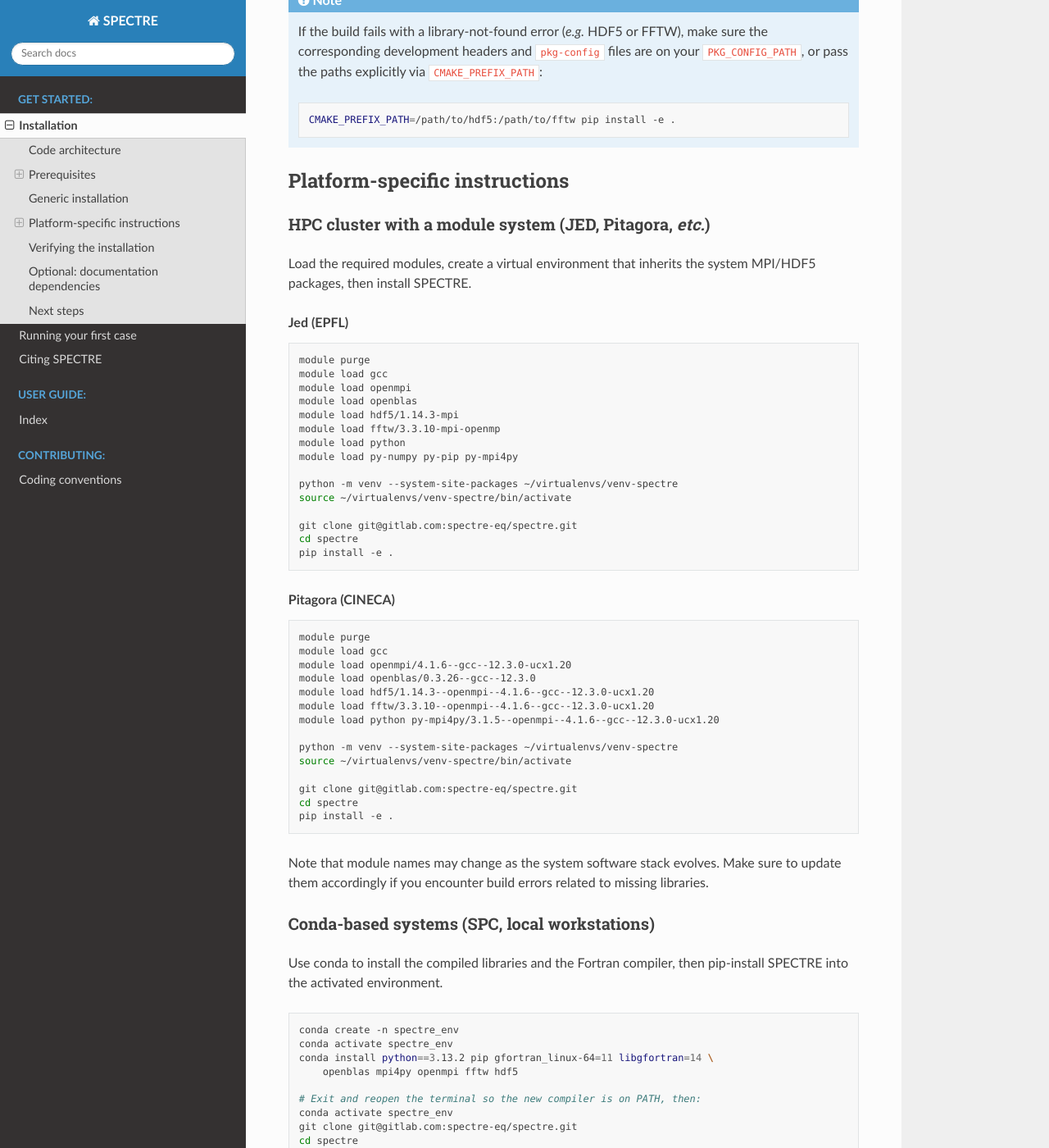
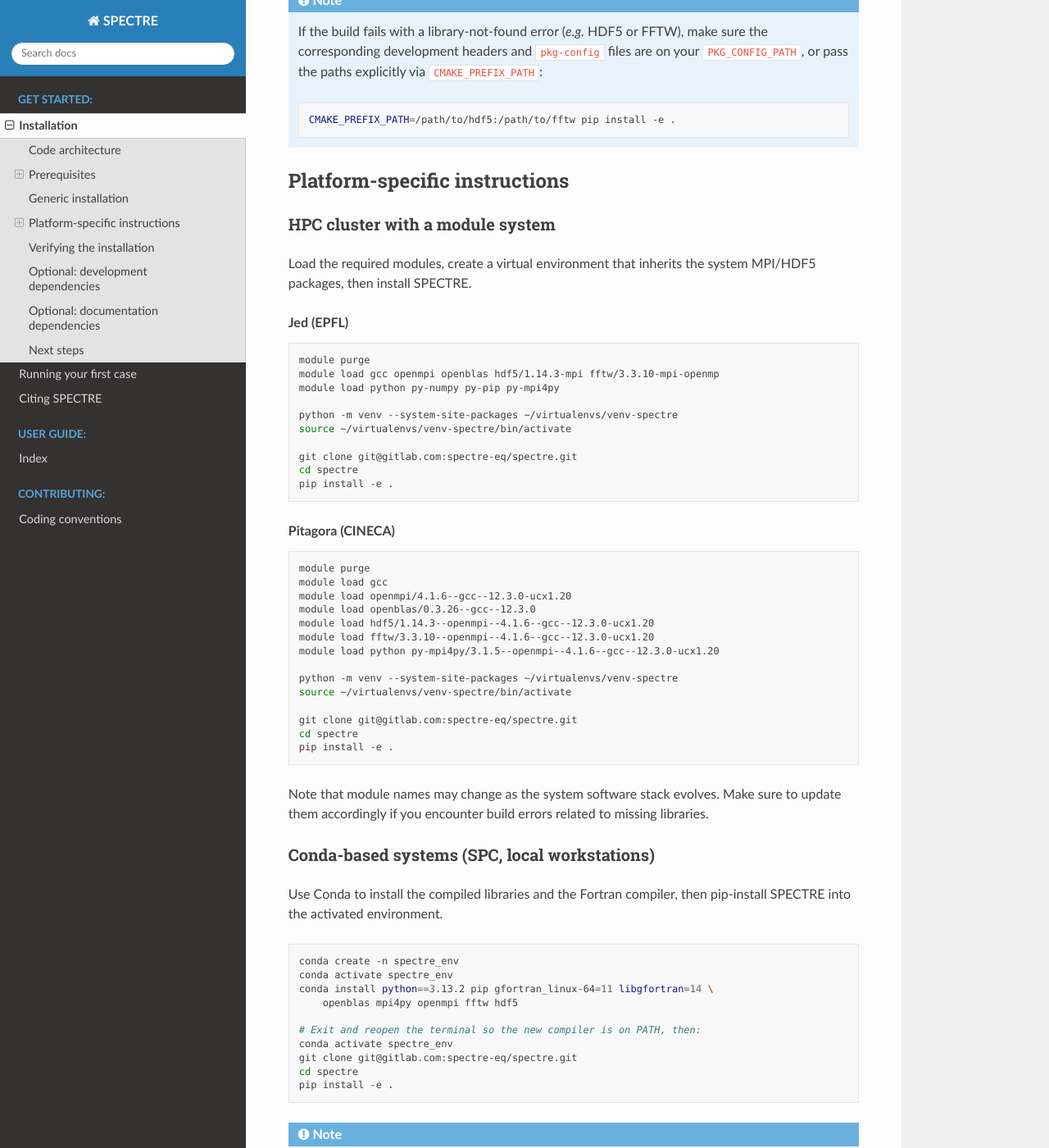
Before and after one commit to ANU-HPC/SPECTRE, a Sphinx documentation site: the page built from docs/source/get_started/installation.rst, in a window 1280 px wide and 1400 px high, scrolled down 1661 px. Shown: the whole window at 82% size. Built offline with Sphinx 7.4.7 and the Read the Docs theme 3.1.0, drawn with Linux system fonts in a browser that asks for light colours; some of the changed text lies outside the part shown.

Commit message:
Update installation documentation

```diff
--- a/docs/source/get_started/installation.rst
+++ b/docs/source/get_started/installation.rst
@@ -93,8 +93,8 @@ generates the Python interface automatically.
 Platform-specific instructions
 ===============================
 
-HPC cluster with a module system (JED, Pitagora, *etc.*)
-----------------------------------------------------
+HPC cluster with a module system
+--------------------------------
 
 Load the required modules, create a virtual environment that inherits the
 system MPI/HDF5 packages, then install SPECTRE.
@@ -104,13 +104,8 @@ system MPI/HDF5 packages, then install SPECTRE.
 .. code-block:: bash
 
    module purge
-   module load gcc
-   module load openmpi
-   module load openblas
-   module load hdf5/1.14.3-mpi
-   module load fftw/3.3.10-mpi-openmp
-   module load python
-   module load py-numpy py-pip py-mpi4py
+   module load gcc openmpi openblas hdf5/1.14.3-mpi fftw/3.3.10-mpi-openmp
+   module load python py-numpy py-pip py-mpi4py
 
    python -m venv --system-site-packages ~/virtualenvs/venv-spectre
    source ~/virtualenvs/venv-spectre/bin/activate
@@ -145,7 +140,7 @@ libraries.
 Conda-based systems (SPC, local workstations)
 ---------------------------------------------
 
-Use conda to install the compiled libraries and the Fortran compiler, then
+Use Conda to install the compiled libraries and the Fortran compiler, then
 pip-install SPECTRE into the activated environment.
 
 .. code-block:: bash
@@ -185,8 +180,20 @@ Fortran compilation and Python bindings are working correctly:
 
 A successful run with no errors indicates that the installation is complete.
 
+Optional: development dependencies
+==================================
+
+If you plan to add contributions to SPECTRE, you may want to install the
+development dependencies:
+
+.. code-block:: bash
+
+   pip install -e ".[dev]"
+
+This will include various tools for code formatting and linting.
+
 Optional: documentation dependencies
-=====================================
+====================================
 
 To build this documentation locally, install the extra ``docs`` dependencies:
 
```
